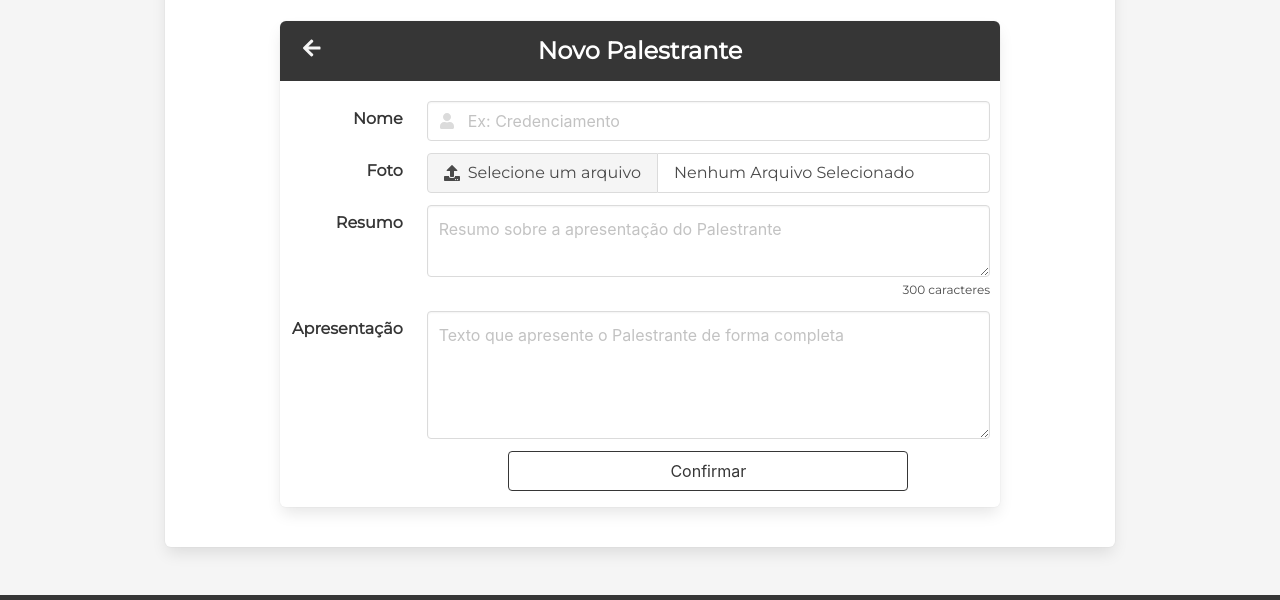
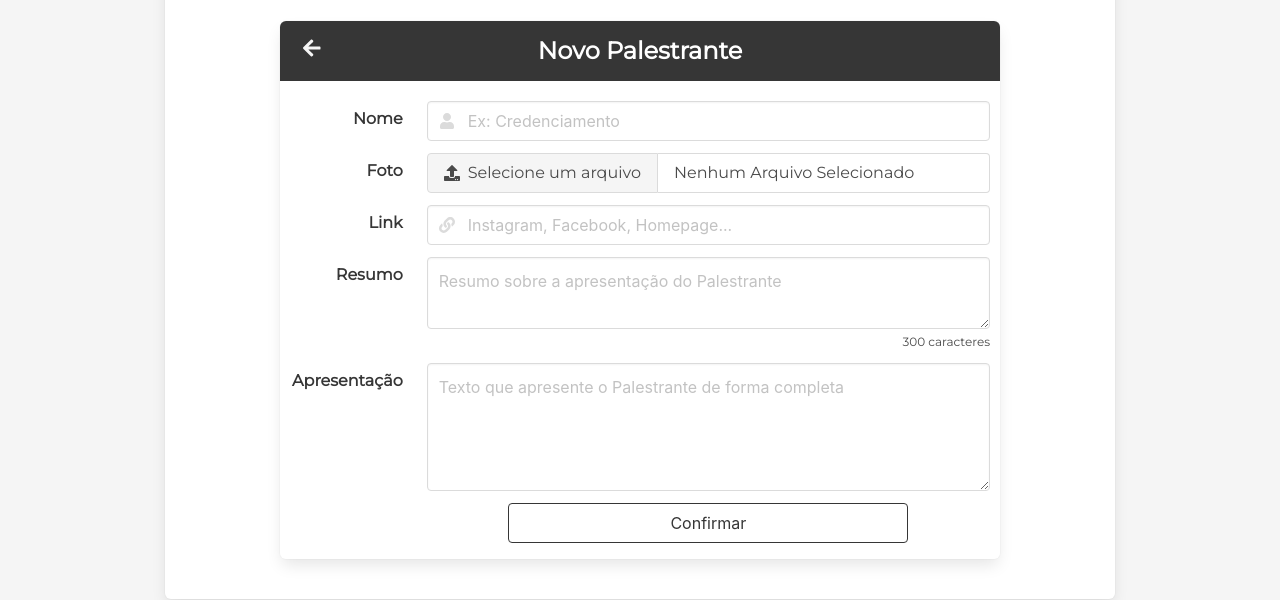
Before and after one commit to pedromarquex/eventos_frontend, a plain HTML site: page evento/palestrantes/editar-palestrantes.html in a window 1280 px wide. Shown: the part 234-834 px from the top of the page. Drawn offline with nearby package versions, Linux system fonts and the light colour scheme; files that its build step writes are made by us from their sources; files whose address does not match are found by name.

Commit message:
alterando templates de ediçao do evento

```diff
--- a/evento/palestrantes/editar-palestrantes.html
+++ b/evento/palestrantes/editar-palestrantes.html
@@ -124,6 +124,22 @@
 
                     <div class="field is-horizontal">
                         <div class="field-label is-normal">
+                            <label class="label">Link</label>
+                        </div>
+                        <div class="field-body">
+                            <div class="field">
+                                <p class="control is-expanded has-icons-left">
+                                    <input class="input" type="url" placeholder="Instagram, Facebook, Homepage...">
+                                    <span class="icon is-small is-left">
+                                        <i class="fas fa-link"></i>
+                                    </span>
+                                </p>
+                            </div>
+                        </div>
+                    </div>
+
+                    <div class="field is-horizontal">
+                        <div class="field-label is-normal">
                             <label class="label">Resumo</label>
                         </div>
                         <div class="field-body">
```
Also changed, not shown: evento/dias/editar-atividade.html (renamed from evento/dias/editar-microevento.html, +2 -2 lines), evento/dias/listagem-dias.html (+1 -1 lines), evento/editar-evento-info-contato.html (+4 -3 lines), evento/patrocinadores/editar-patrocinadores.html (+16 -0 lines).
